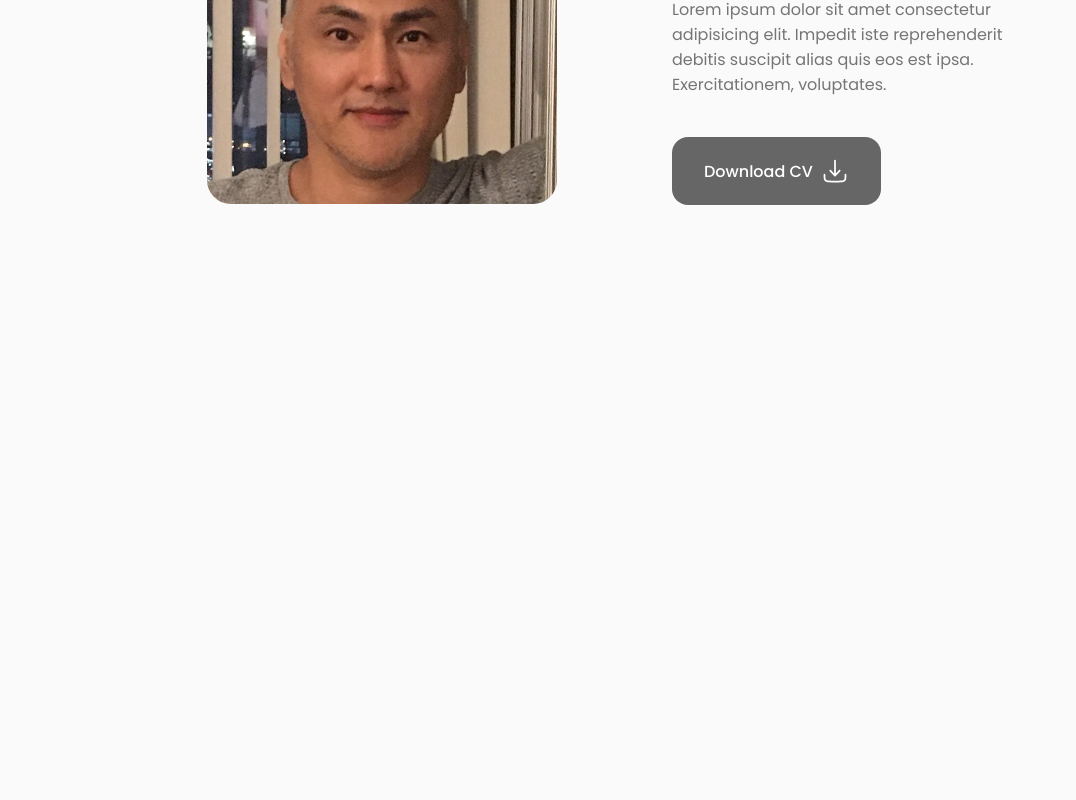
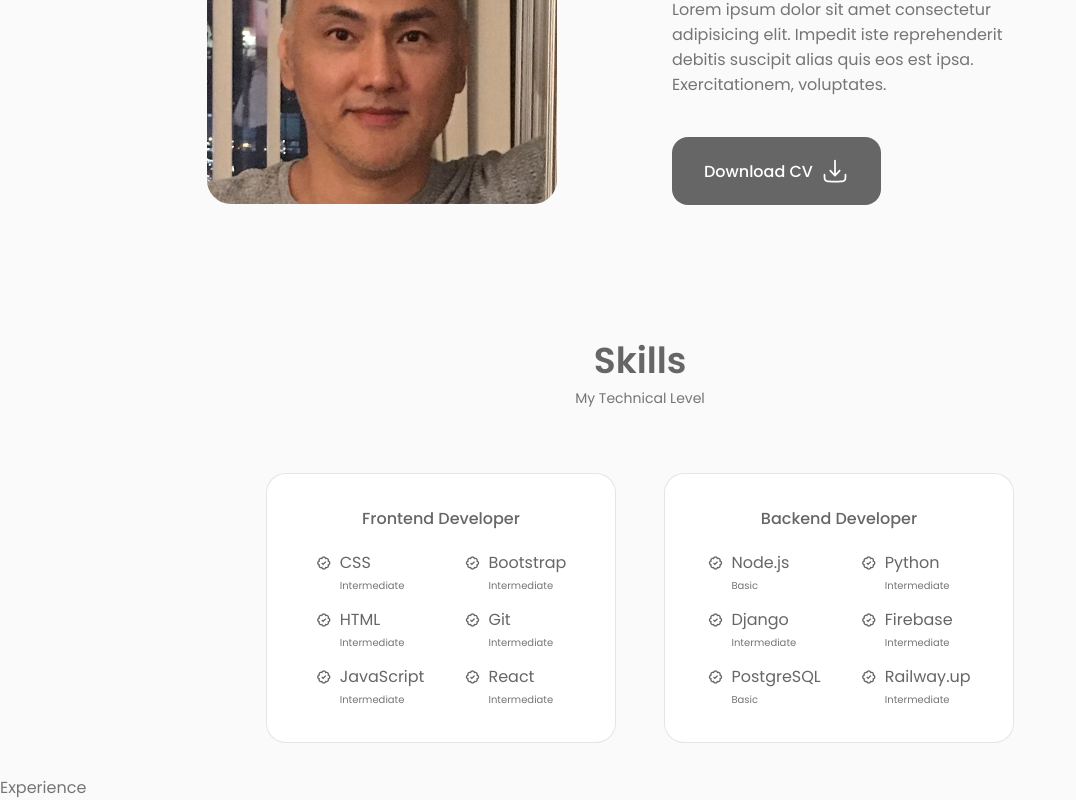
Before and after one commit to mikekim-fullstack/portfolio-mikekim, a React (Create React App) app: page / in a window 1280 px wide. Shown: the part 1155-1955 px from the top of the page, without its empty margins (0-1076 px from the left). Before the commit the page ends 1392 px from the top, so only its background shows below. Built offline with nearby package versions, Linux system fonts and the light colour scheme.

Commit message:
Skills component is added

```diff
--- a/src/App.js
+++ b/src/App.js
@@ -3,6 +3,8 @@ import './App.css';
 import Header from './components/header/Header'
 import Home from './components/home/Home'
 import About from './components/about/About';
+import Skills from './components/skills/Skills';
+import Experience from './components/experience/Experience';
 function App() {
   return (
     <>
@@ -10,6 +12,8 @@ function App() {
       <main className='main'>
         <Home />
         <About />
+        <Skills />
+        <Experience />
       </main>
     </>
   );
--- a/src/components/about/Info.js
+++ b/src/components/about/Info.js
@@ -25,8 +25,8 @@ const Info = () => {
         <div className='about-info grid'>
             {
                 experienceData.map((data) => (
-                    <div className="about-box">
-                        <i class={`uil uil-${data.icon} about-icon`}></i>
+                    <div className="about-box" key={data.id}>
+                        <i className={`uil uil-${data.icon} about-icon`}></i>
                         <h3 className="about-title" key={data.id}>{data.title}</h3>
                         <span className="about-subtitle">{data.subTitle}</span>
                     </div >
--- /dev/null
+++ b/src/components/experience/Experience.js
@@ -0,0 +1,9 @@
+import React from 'react'
+import './experience.css'
+const Experience = () => {
+    return (
+        <div>Experience</div>
+    )
+}
+
+export default Experience
--- a/src/components/header/Header.js
+++ b/src/components/header/Header.js
@@ -59,10 +59,10 @@ const Header = () => {
                         }
 
                     </ul>
-                    <i class="uil uil-times nav-close" onClick={() => setToggleShowMenu(prev => !prev)}></i>
+                    <i className="uil uil-times nav-close" onClick={() => setToggleShowMenu(prev => !prev)}></i>
                 </div>
                 <div className={`nav-toggle`} onClick={() => setToggleShowMenu(prev => !prev)}>
-                    <i class="uil uil-apps"></i>
+                    <i className="uil uil-apps"></i>
                 </div>
             </nav>
         </header>
--- a/src/components/home/ScrollDown.js
+++ b/src/components/home/ScrollDown.js
@@ -6,7 +6,7 @@ const ScrollDown = () => {
             <a href="#about" className="home-scroll-button button-flex">
                 <img className='home-scroll-img' src={mouseSVG} alt="mouse svg" />
                 <span className="home-scroll-name">Scroll Down</span>
-                <i class="uil uil-arrow-down home-scroll-arrow"></i>
+                <i className="uil uil-arrow-down home-scroll-arrow"></i>
             </a>
         </div>
     )
--- a/src/components/home/Social.js
+++ b/src/components/home/Social.js
@@ -3,8 +3,8 @@ import React from 'react'
 const Social = () => {
     return (
         <div className='home-social grid'>
-            <a href="https://www.linkedin.com/feed/" target='_blank' className="home-social-icon"><i class="uil uil-linkedin-alt"></i></a>
-            <a href="https://github.com/mikekim-fullstack" target='_blank' className="home-social-icon"><i class="uil uil-github-alt"></i></a>
+            <a href="https://www.linkedin.com/feed/" target='_blank' className="home-social-icon"><i className="uil uil-linkedin-alt"></i></a>
+            <a href="https://github.com/mikekim-fullstack" target='_blank' className="home-social-icon"><i className="uil uil-github-alt"></i></a>
         </div>
     )
 }
--- /dev/null
+++ b/src/components/skills/Skills.js
@@ -0,0 +1,83 @@
+import React from 'react'
+import './skills.css'
+import SkillsData from './SkillsData'
+
+const Skills = () => {
+    const skillsTitle = ['Frontend Developer', 'Backend Developer']
+    const skillsData1 = [
+        {
+            id: 1,
+            name: 'CSS',
+            level: 'Intermediate',
+        },
+        {
+            id: 2,
+            name: 'HTML',
+            level: 'Intermediate',
+        },
+        {
+            id: 3,
+            name: 'JavaScript',
+            level: 'Intermediate',
+        },
+        {
+            id: 4,
+            name: 'Bootstrap',
+            level: 'Intermediate',
+        },
+        {
+            id: 5,
+            name: 'Git',
+            level: 'Intermediate',
+        },
+        {
+            id: 6,
+            name: 'React',
+            level: 'Intermediate',
+        },
+    ]
+    const skillsData2 = [
+        {
+            id: 1,
+            name: 'Node.js',
+            level: 'Basic',
+        },
+        {
+            id: 2,
+            name: 'Django',
+            level: 'Intermediate',
+        },
+        {
+            id: 3,
+            name: 'PostgreSQL',
+            level: 'Basic',
+        },
+        {
+            id: 4,
+            name: 'Python',
+            level: 'Intermediate',
+        },
+        {
+            id: 5,
+            name: 'Firebase',
+            level: 'Intermediate',
+        },
+        {
+            id: 6,
+            name: 'Railway.up',
+            level: 'Intermediate',
+        },
+    ]
+    return (
+        <section className='skills section' id='skills'>
+            <h3 className="section-title">Skills</h3>
+            <span className="section-subtitle">My Technical Level</span>
+            <div className="skills-container container grid">
+                <SkillsData skillsTitle={skillsTitle[0]} skillsData={skillsData1} />
+                <SkillsData skillsTitle={skillsTitle[1]} skillsData={skillsData2} />
+            </div>
+        </section>
+    )
+}
+
+export default Skills
--- /dev/null
+++ b/src/components/skills/SkillsData.js
@@ -0,0 +1,38 @@
+import React from 'react'
+
+const SkillsData = ({ skillsTitle, skillsData }) => {
+    const groupData = skillsData.reduce((result, item, index) => {
+        let chunkIndex = Math.floor(index / 3)
+        if (!result[chunkIndex]) result[chunkIndex] = []
+        result[chunkIndex].push(item)
+        return result
+    }, [])
+    console.log('groupData', groupData)
+    return (
+        <div className='skills-content'>
+            <h3 className="skills-title">{skillsTitle}</h3>
+            <div className="skills-box">
+                {
+                    groupData.map((chunkData, index) => (
+                        <div className='skills-group' key={index}>
+                            {
+                                chunkData.map((data) => (
+                                    <div className="skills-data" key={data.id}>
+                                        <i className='bx bx-badge-check'></i>
+                                        <div>
+                                            <h3 className="skills-name">{data.name}</h3>
+                                            <span className="skills-level">{data.level}</span>
+                                        </div>
+                                    </div>
+                                ))
+                            }
+
+                        </div>
+                    ))
+                }
+            </div>
+        </div>
+    )
+}
+
+export default SkillsData
--- /dev/null
+++ b/src/components/skills/skills.css
@@ -0,0 +1,85 @@
+.skills-container {
+    grid-template-columns: repeat(2, 350px);
+    column-gap: 3rem;
+    justify-content: center;
+}
+
+.skills-content {
+    background-color: var(--container-color);
+    border: 1px solid rgba(0, 0, 0, 0.1);
+    border-radius: 1.25rem;
+    padding: 2rem 4rem;
+}
+
+.skills-title {
+    font-size: var(--normal-font-size);
+    font-weight: var(--font-medium);
+    text-align: center;
+    margin-bottom: var(--mb-1-5);
+}
+
+.skills-box {
+    display: flex;
+    justify-content: center;
+    column-gap: 2.5rem;
+}
+
+.skills-group {
+    display: grid;
+    align-items: flex-start;
+    row-gap: 1rem;
+}
+
+.skills-data {
+    display: flex;
+    column-gap: 0.5rem;
+}
+
+.skills .bx-badge-check {
+    font-size: 1rem;
+    color: var(--title-color);
+}
+
+.skills-name {
+    font-size: var(--normal-font-size);
+    font-weight: var(--normal-font);
+    line-height: 1;
+}
+
+.skills-level {
+    font-size: var(--tiny-font-size);
+}
+
+/* ================= BREAK POINTS ================= */
+/* For Large Devices */
+@media screen and (max-width:992px) {
+    .skills-container {
+        grid-template-columns: max-content;
+        row-gap: 2rem;
+    }
+}
+
+/* For Medium Devices */
+@media screen and (max-width:768px) {}
+
+
+@media screen and (max-width:576px) {
+    .skills-container {
+        grid-template-columns: 1fr;
+    }
+
+    .skills-content {
+        padding: 1.5rem;
+    }
+}
+
+/* For Small Devices */
+@media screen and (max-width:350px) {
+    .skills-box {
+        column-gap: 1.25rem;
+    }
+
+    .skills-name {
+        font-size: var(--small-font-size);
+    }
+}
```
Also changed, not shown: src/components/experience/experience.css (added), src/temp.txt (added).
